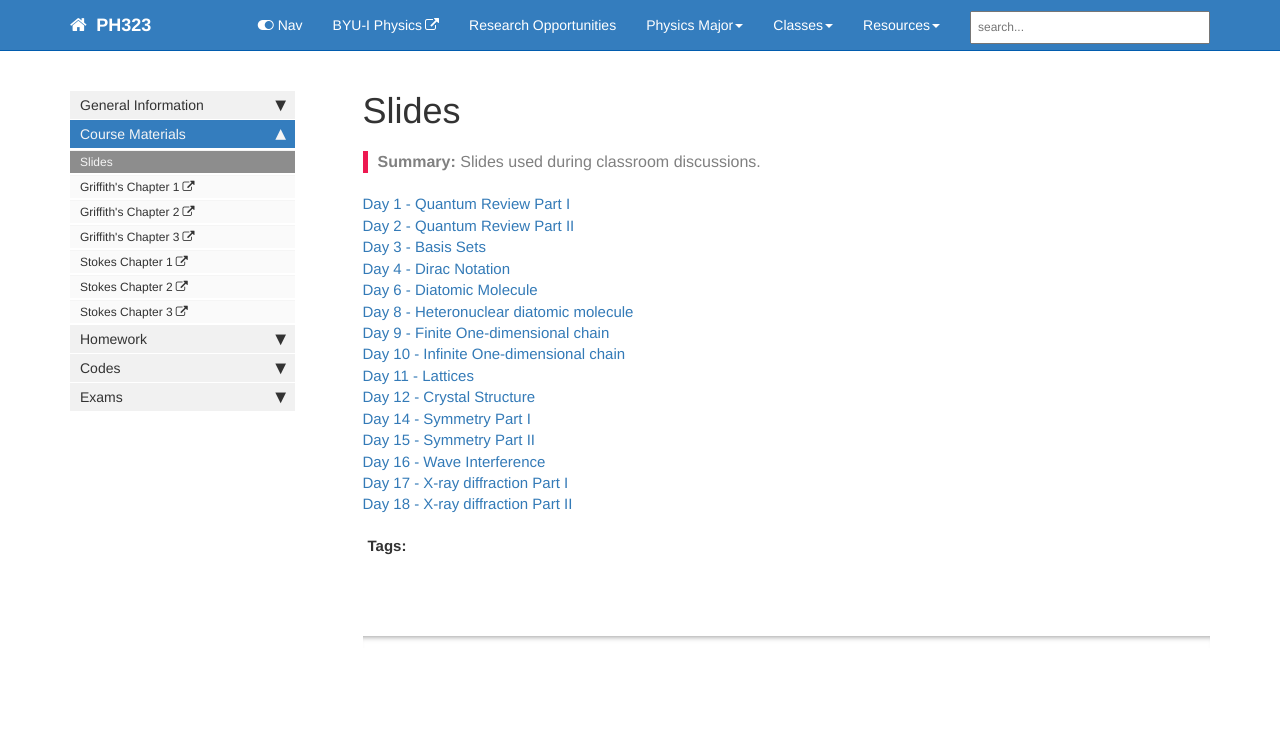
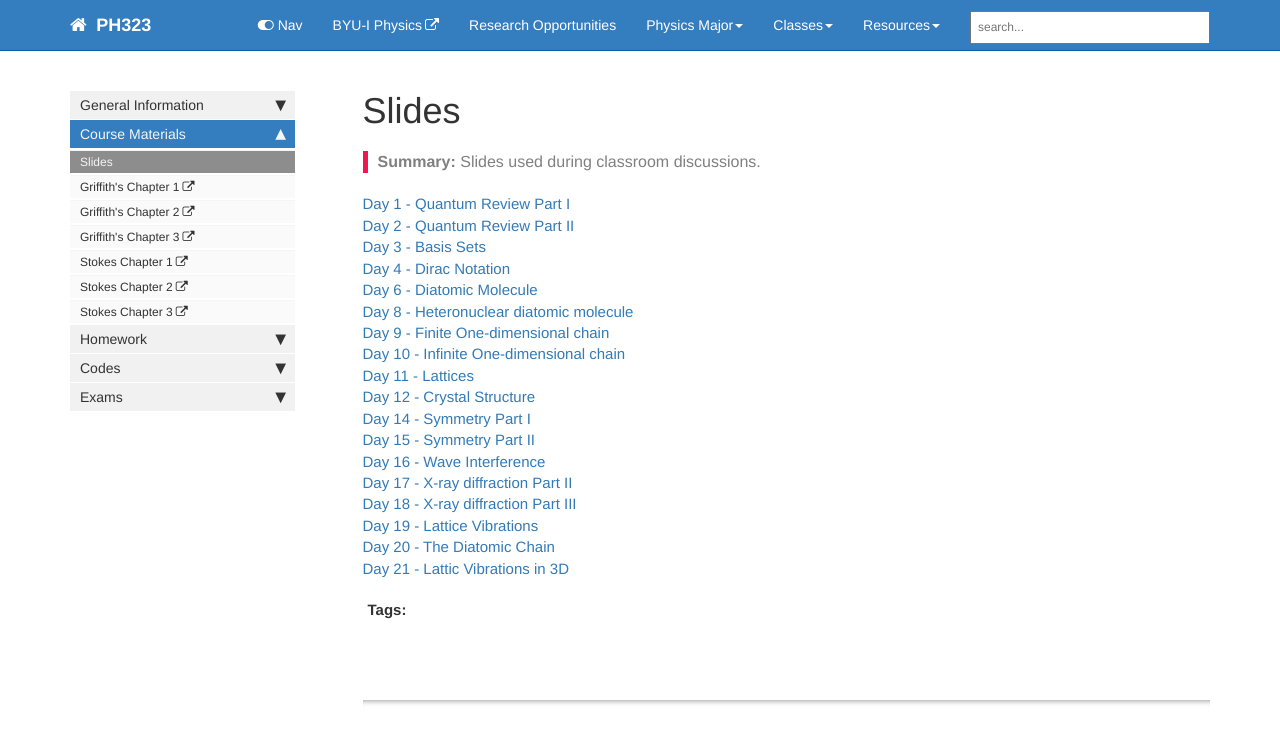
Before and after one commit to lancejnelson/PH323, a Jekyll site: the page built from course_docs/slides.md, in a window 1280 px wide. Shown: the top 743 px of the page. Built offline with Jekyll 4.4.1, drawn with Linux system fonts in a browser that asks for light colours; comment, search, counter and statistics services are not loaded.

Commit message:
Updated slides

```diff
--- a/course_docs/slides.md
+++ b/course_docs/slides.md
@@ -23,8 +23,11 @@ folder: course_docs
 [Day 14 - Symmetry Part I][day14]
 [Day 15 - Symmetry Part II][day15]
 [Day 16 - Wave Interference][day16]
-[Day 17 - X-ray diffraction Part I][day17]
-[Day 18 - X-ray diffraction Part II][day18]
+[Day 17 - X-ray diffraction Part II][day17]
+[Day 18 - X-ray diffraction Part III][day18]
+[Day 19 - Lattice Vibrations][day19]
+[Day 20 - The Diatomic Chain][day20]
+[Day 21 - Lattic Vibrations in 3D][day21]
 
 [day1]: ../course_docs/slides/Day01_Quantum_Review.pdf
 [day2]: ../course_docs/slides/Day02_Quantum_Review_II.pdf
@@ -40,4 +43,7 @@ folder: course_docs
 [day15]: ../course_docs/slides/D15-Symmetry_II.pdf
 [day16]: ../course_docs/slides/D16-XRD_I.pdf
 [day17]: ../course_docs/slides/D17-XRD_II.pdf
-[day18]: ../course_docs/slides/D17-XRD_III.pdf
+[day18]: ../course_docs/slides/D18-XRD_III.pdf
+[day19]: ../course_docs/slides/D19-Lattice_Vibrations.pdf
+[day20]: ../course_docs/slides/D20-Diatomic_Chain.pdf
+[day21]: ../course_docs/slides/D17-3D_Lattice_Vibrations.pdf
```
Also changed, not shown: 3 other files.
